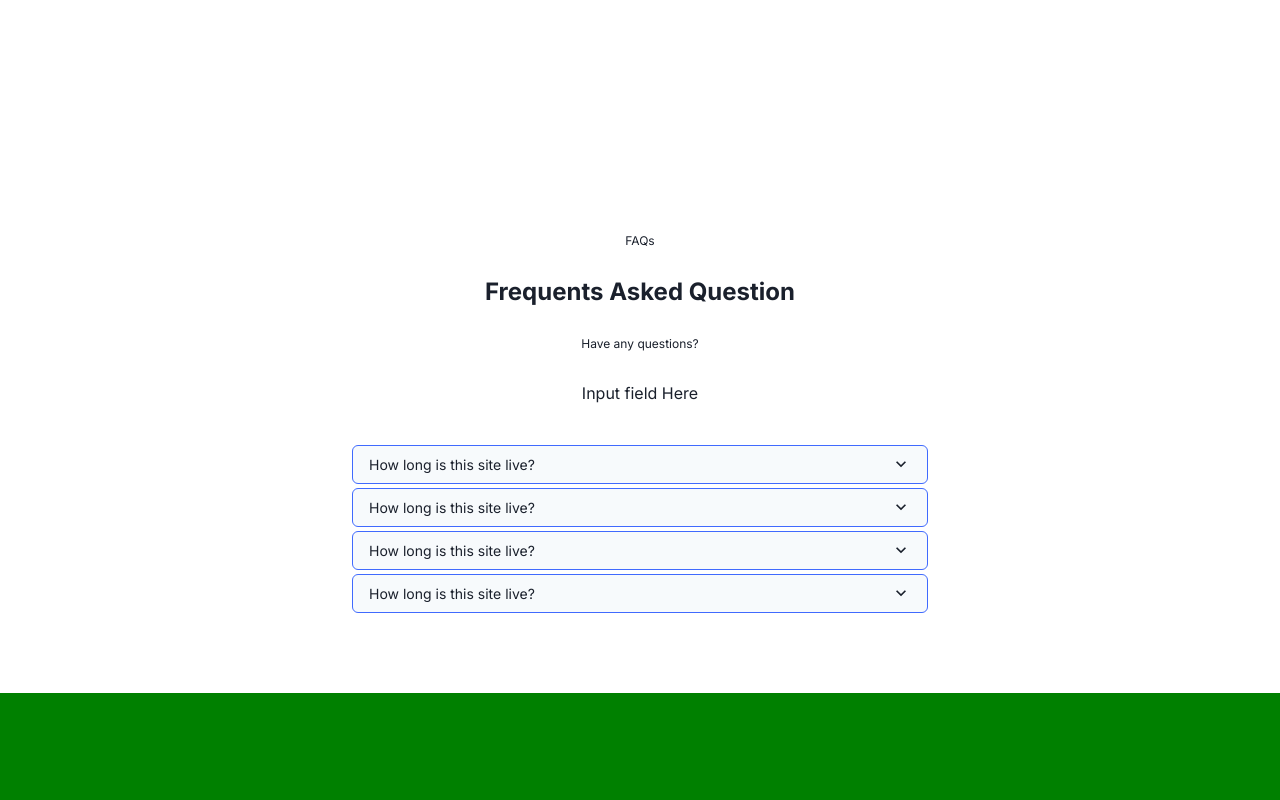
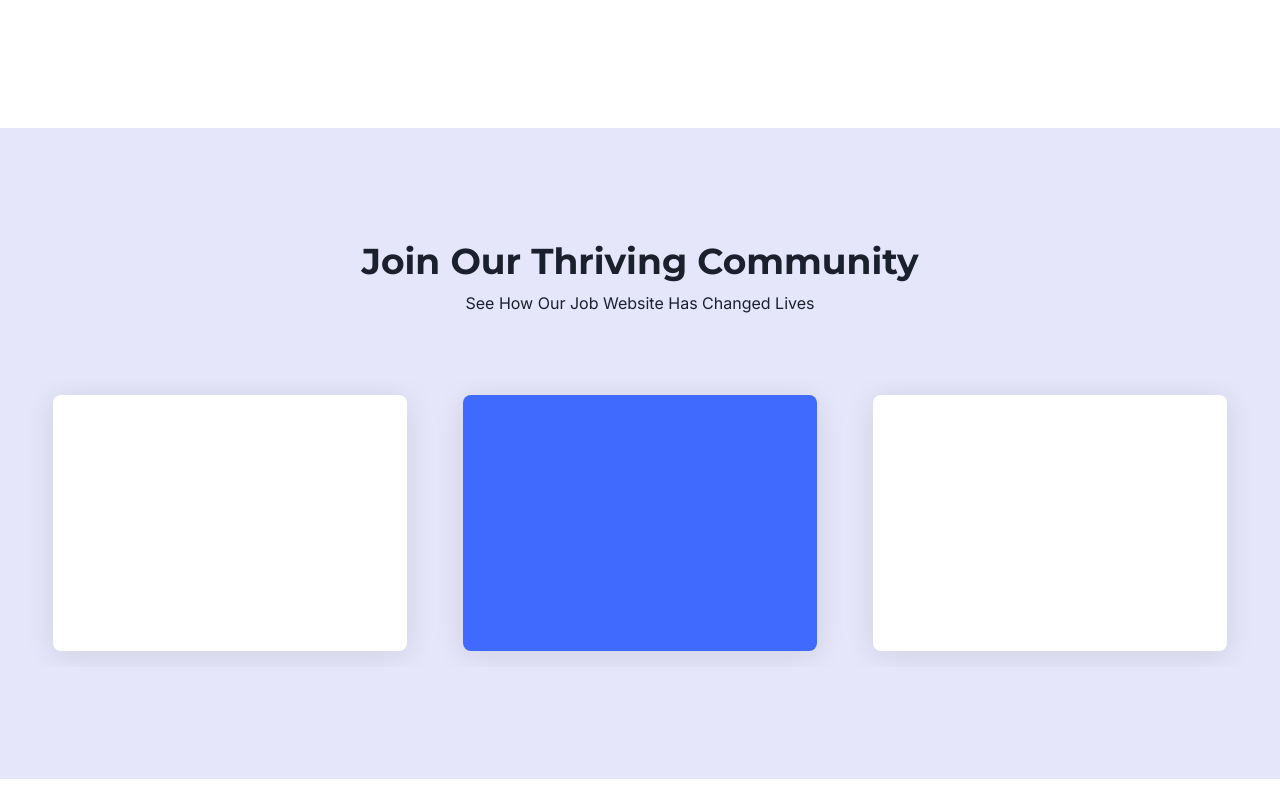
Before and after one commit to scopeseeker/scopeseeker-frontend, a Next.js app: page / in a window 1280 px wide. Shown: the part 720-1520 px from the top of the page. Built offline with nearby package versions, Linux system fonts and the light colour scheme.

Commit message:
comp: testimonial component added

```diff
--- /dev/null
+++ b/component/sections/Testimonials.jsx
@@ -0,0 +1,102 @@
+import {
+  Box,
+  Center,
+  Flex,
+  Heading,
+  HStack,
+  Text,
+  VStack,
+} from '@chakra-ui/react';
+import React from 'react';
+
+const Testimonials = () => {
+  return (
+    <Box>
+      <VStack bg={'brand.400'} py={28} gap={16} px={5}>
+        <VStack>
+          <Heading textAlign={'center'}>Join Our Thriving Community</Heading>
+          <Text>See How Our Job Website Has Changed Lives </Text>
+        </VStack>
+        <Flex
+          py={4}
+          overflow={'auto'}
+          w={'full'}
+          css={{
+            '&::-webkit-scrollbar': {
+              display: 'none',
+            },
+          }}
+        >
+          <Flex
+            w={'full'}
+            justifyContent={'center'}
+            flexDirection={{ base: 'column', md: 'row' }}
+            gap={14}
+            flexShrink={0}
+          >
+            <VStack
+              w={{ base: '100%', md: 'calc(100%/3.5)' }}
+              h={'2xs'}
+              bg={'white'}
+              boxShadow={'0 4px 30px rgba(0, 0, 0, 0.1)'}
+              flexShrink={0}
+              borderRadius={8}
+            ></VStack>
+            <VStack
+              w={{ base: '100%', md: 'calc(100%/3.5)' }}
+              h={'2xs'}
+              bg={'brand.100'}
+              boxShadow={'0 4px 30px rgba(0, 0, 0, 0.1)'}
+              flexShrink={0}
+              borderRadius={8}
+            ></VStack>
+            <VStack
+              w={{ base: '100%', md: 'calc(100%/3.5)' }}
+              h={'2xs'}
+              bg={'white'}
+              boxShadow={'0 4px 30px rgba(0, 0, 0, 0.1)'}
+              flexShrink={0}
+              borderRadius={8}
+            ></VStack>
+          </Flex>
+
+          <Flex
+            w={'full'}
+            justifyContent={'center'}
+            flexDirection={{ base: 'column', md: 'row' }}
+            gap={14}
+            flexShrink={0}
+            px={5}
+          >
+            <VStack
+              w={{ base: '100%', md: 'calc(100%/3.5)' }}
+              h={'2xs'}
+              bg={'white'}
+              boxShadow={'0 4px 30px rgba(0, 0, 0, 0.1)'}
+              flexShrink={0}
+              borderRadius={8}
+            ></VStack>
+            <VStack
+              w={{ base: '100%', md: 'calc(100%/3.5)' }}
+              h={'2xs'}
+              bg={'brand.100'}
+              boxShadow={'0 4px 30px rgba(0, 0, 0, 0.1)'}
+              flexShrink={0}
+              borderRadius={8}
+            ></VStack>
+            <VStack
+              w={{ base: '100%', md: 'calc(100%/3.5)' }}
+              h={'2xs'}
+              bg={'white'}
+              boxShadow={'0 4px 30px rgba(0, 0, 0, 0.1)'}
+              flexShrink={0}
+              borderRadius={8}
+            ></VStack>
+          </Flex>
+        </Flex>
+      </VStack>
+    </Box>
+  );
+};
+
+export default Testimonials;
--- a/pages/index.tsx
+++ b/pages/index.tsx
@@ -1,5 +1,6 @@
 import Head from 'next/head';
 import { Button, HStack } from '@chakra-ui/react';
+import Testimonials from '@/component/sections/Testimonials';
 import FAQ from '@/component/sections/FAQ';
 
 export default function Home() {
@@ -15,6 +16,7 @@ export default function Home() {
         <link rel="icon" href="/favicon.ico" />
       </Head>
       <HStack w={'full'} h={'100vh'}></HStack>
+      <Testimonials />
       <FAQ />
     </>
   );
--- a/styles/theme.ts
+++ b/styles/theme.ts
@@ -1,6 +1,8 @@
-import { Inter, Roboto } from "next/font/google";
+import { Inter, Montserrat, Roboto } from "next/font/google";
 import { extendTheme, type ThemeConfig } from '@chakra-ui/react'
 
+
+const montserrat = Montserrat({ subsets: ['latin'] })
 const inter = Inter({
     subsets: ['latin'],
     style: ['normal'],
@@ -28,16 +30,17 @@ const theme = extendTheme({
         },
     },
     fonts: {
-        heading: `${inter.style.fontFamily}`,
+        heading: `${montserrat.style.fontFamily}`,
         body: `${inter.style.fontFamily}`,
     },
     colors: {
         brand: {
-         100: "#406afe",
-         200: "#0133e4",
-         300: "#0128b2",
-        },
-      },
+            100: "#406afe",
+            200: "#0133e4",
+            300: "#0128b2",
+            400: "#E6E6FA"
+        }
+    },
     config,
 })
 
```
